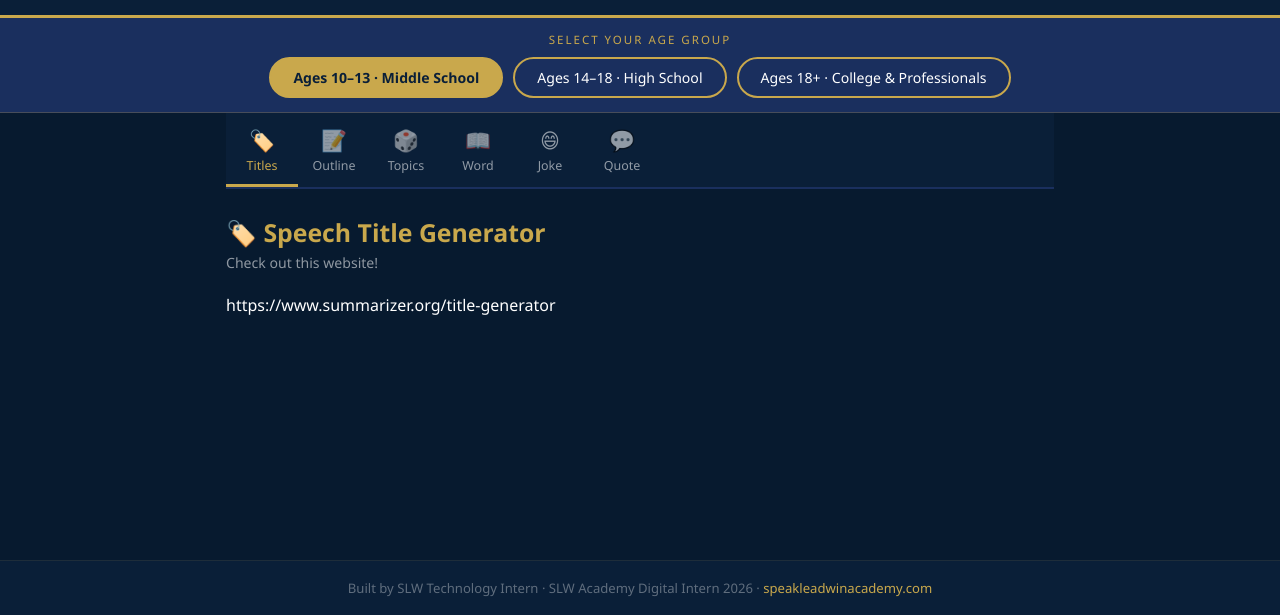
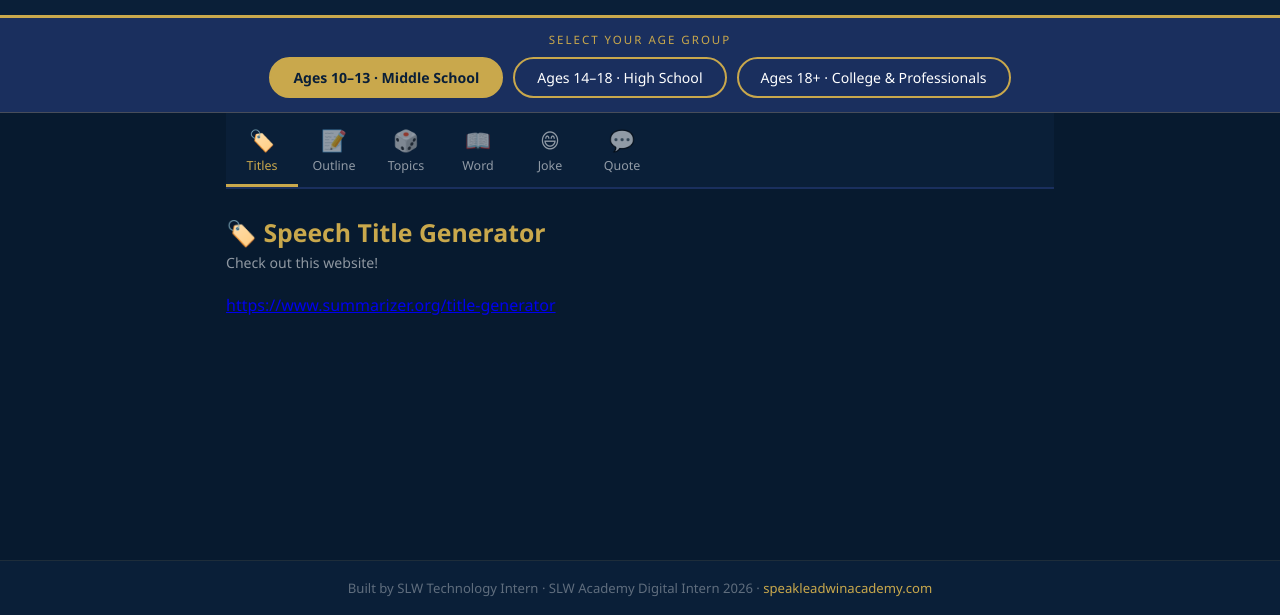
Before and after one commit to speakleadwin/speaksmart-slw1, a plain HTML site: page index.html in a window 1280 px wide. Shown: the part 185-800 px from the top of the page. Drawn offline with Linux system fonts and the light colour scheme.

Commit message:
Update link to title generator with anchor tag

```diff
--- a/index.html
+++ b/index.html
@@ -399,7 +399,8 @@
     </div>
     -->
     <div class="panel-sub">Check out this website!</div>
-    <div><ul> https://www.summarizer.org/title-generator</ul></div>
+  <div>
+    <a href="https://www.summarizer.org/title-generator">https://www.summarizer.org/title-generator</a> </div>
   </div>
 
   <!-- ── PANEL 1 · SPEECH OUTLINE GENERATOR ───────── -->
```
